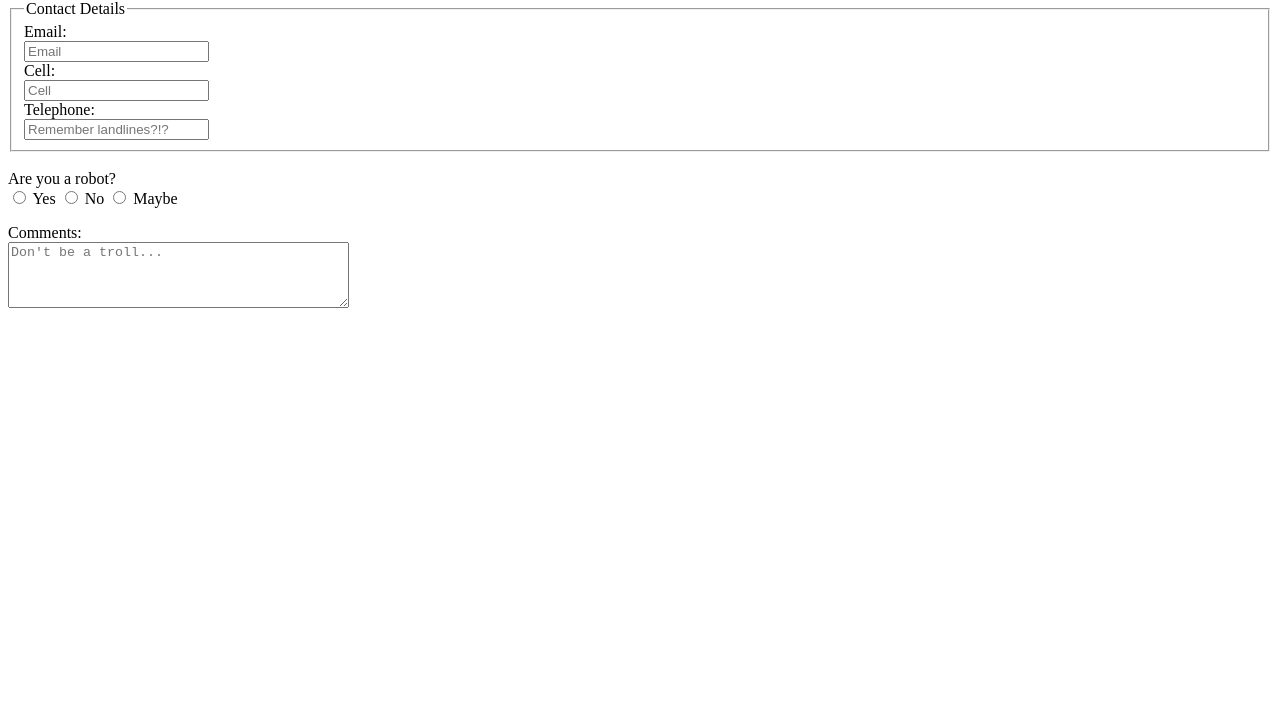
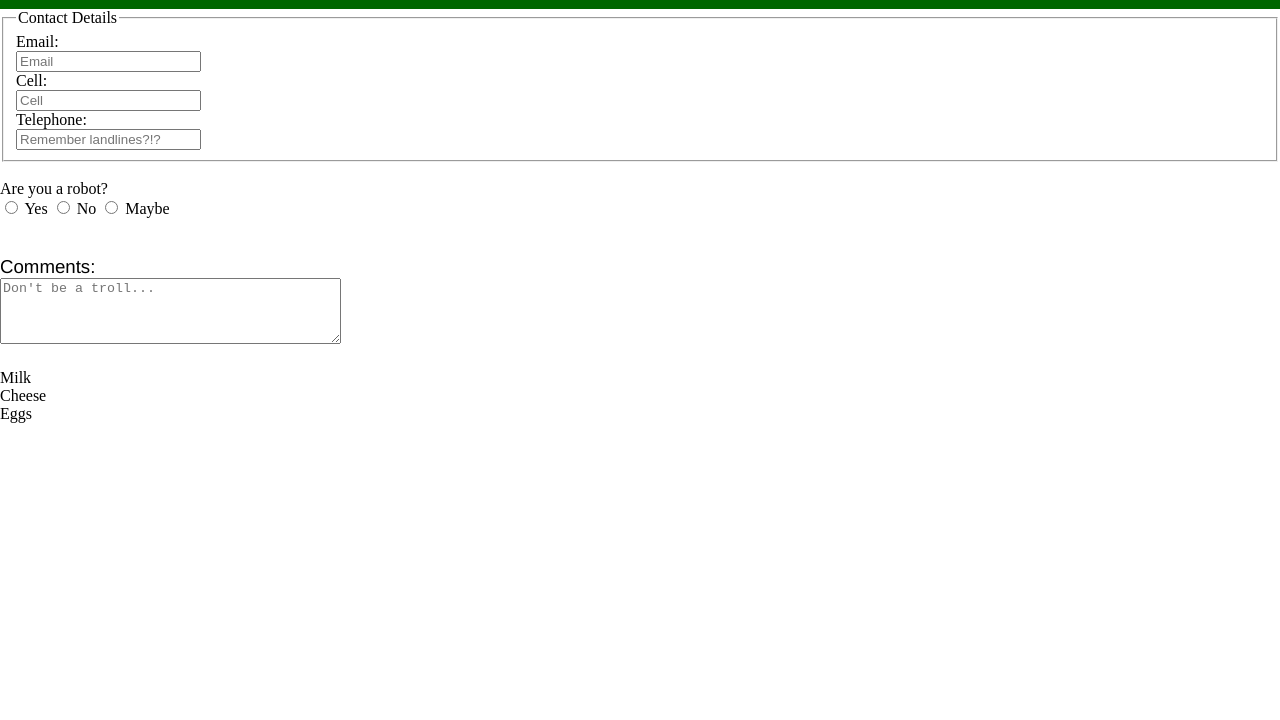
Before and after one commit to ronFloyd/project-1, a plain HTML site: page testing-forms.html in a window 1280 px wide. Shown: the part 80-800 px from the top of the page. Drawn offline with Linux system fonts and the light colour scheme.

Commit message:
Playing with forms.

```diff
--- a/main.css
+++ b/main.css
@@ -4,6 +4,22 @@ html, body, h1, h2, h3, h4, ul, ol, li, p, a {
   margin: 0;
   list-style-type: none;
 }
+
+/*Team Tofu CSS*/
+
+.contact {
+
+}
+
+.robot {
+
+}
+
+.comment {
+
+}
+
+/* End Team Tofu CSS*/
 
 header {
   color: #FFE636;
--- a/testing-forms.html
+++ b/testing-forms.html
@@ -2,12 +2,14 @@
 <html>
   <head>
     <title>Testing Forms</title>
+    <link rel="stylesheet" href="main.css">
   </head>
   <body>
     <header>
       <h1>Team Tofu Forms</h1>
     </header>
     <form>
+    <section class="contact">
       <fieldset>
         <legend>Contact Details</legend>
         <label>Email:<br />
@@ -17,7 +19,9 @@
         <label>Telephone:<br />
         <input type="text" name="telephone" placeholder="Remember landlines?!?" /></label>
       </fieldset>
+    </section>
       <br />
+    <section class="robot">
       Are you a robot?
       <br />
       <label>
@@ -32,7 +36,9 @@
         <input type="radio" name="survey" value="maybe" />
         Maybe
       </label>
+    </section>
       <br />
+    <section class="comments">
       <p>
         <label for="comments">
           Comments:
@@ -40,6 +46,17 @@
         <br />
         <textarea rows="4" cols="40" id="comments" placeholder="Don't be a troll..."></textarea>
       </p>
+    </section>
+    <section>
+      <ul>
+        <li>Milk</li>
+        <li>Cheese</li>
+        <li>Eggs</li>
+      </ul>
+    </section>
     </form>
+    <script>
+
+    </script>
   </body>
 </html>
```
Also changed, not shown: index.html (+1 -1 lines).
